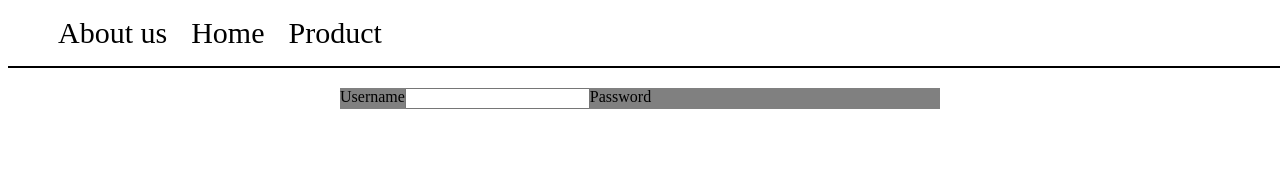
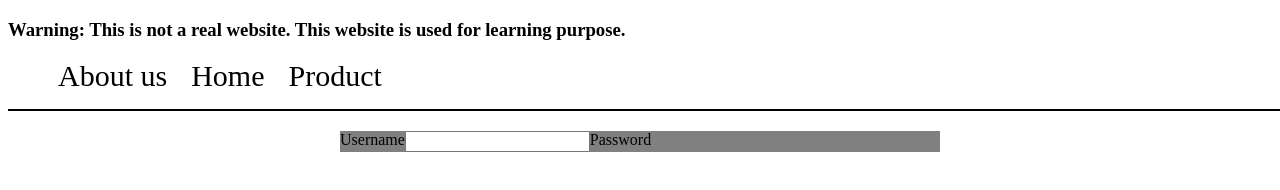
Before and after one commit to dany4240/webprogramming, a plain HTML site: page index.html in a window 1280 px wide. Drawn offline with Linux system fonts and the light colour scheme.

Commit message:
update warning

```diff
--- a/index.html
+++ b/index.html
@@ -7,6 +7,8 @@
     <link rel="stylesheet" href="style.css">
 </head>
 <body>
+
+    <h3>Warning: This is not a real website. This website is used for learning purpose.</h3>
     <nav class="nav-1">
         <ul>
             <li>About us</li>
```
